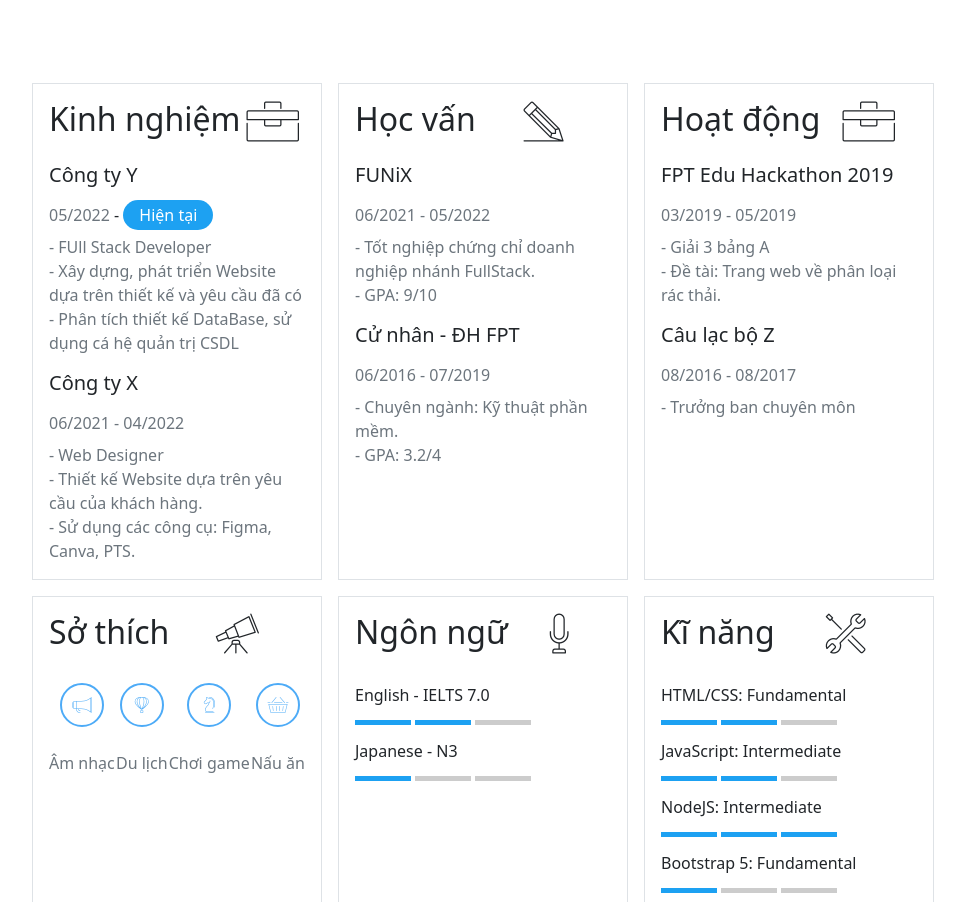
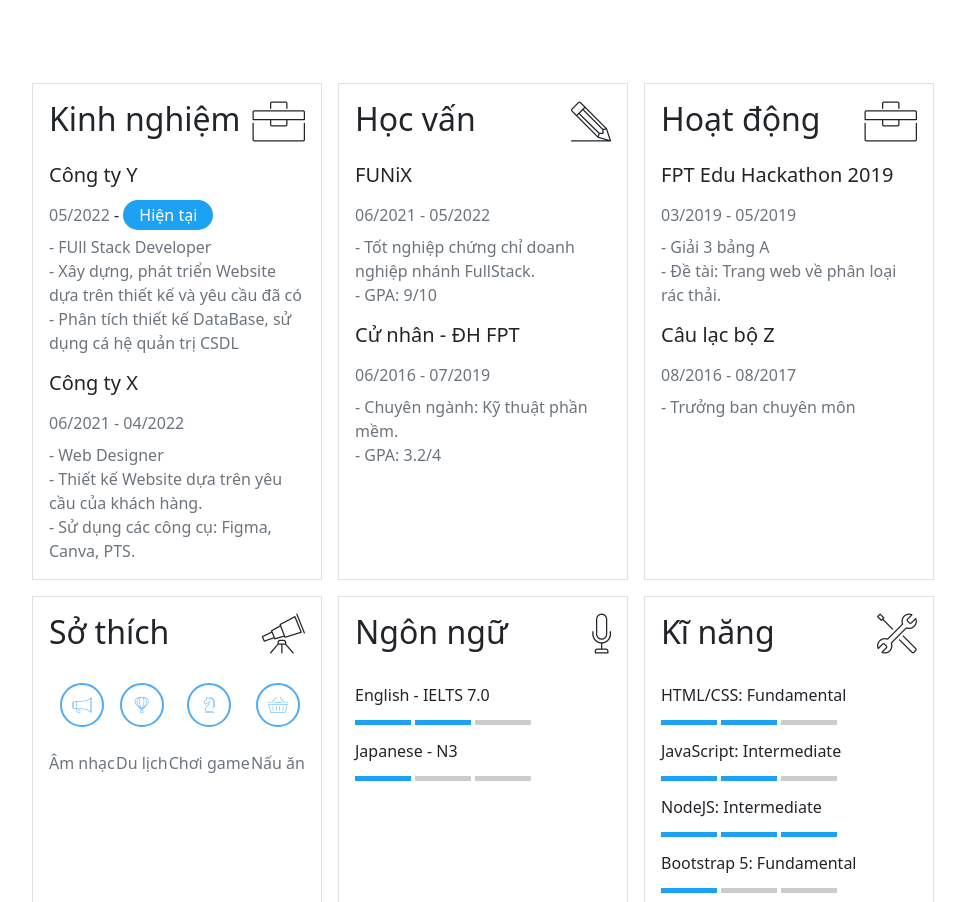
Before and after one commit to TrungHieu310/test3, a plain HTML site: page index.html in a window 1280 px wide. Shown: the part 979-1881 px from the top of the page, without its empty margins (157-1122 px from the left). Drawn offline with nearby package versions, Linux system fonts and the light colour scheme.

Commit message:
Update index.html

```diff
--- a/index.html
+++ b/index.html
@@ -143,7 +143,7 @@
           >
             <div class="d-flex justify-content-between align-items-center">
               <h1 class="fs-2">Kinh nghiệm</h1>
-              <span class="m-auto">
+              <span class="flex-end">
                 <i class="ic-toolbox fs-1"></i>
               </span>
             </div>
@@ -180,7 +180,7 @@
           >
             <div class="d-flex justify-content-between align-items-center">
               <h1 class="fs-2">Học vấn</h1>
-              <span class="m-auto">
+              <span class="flex-end">
                 <i class="ic-pencil fs-1"></i>
               </span>
             </div>
@@ -207,7 +207,7 @@
           >
             <div class="d-flex justify-content-between align-items-center">
               <h1 class="fs-2">Hoạt động</h1>
-              <span class="m-auto">
+              <span class="flex-end">
                 <i class="ic-toolbox fs-1"></i>
               </span>
             </div>
@@ -233,7 +233,7 @@
           >
             <div class="d-flex justify-content-between align-items-center">
               <h1 class="fs-2">Sở thích</h1>
-              <span class="m-auto">
+              <span class="flex-end">
                 <i class="ic-telescope fs-1"></i>
               </span>
             </div>
@@ -273,7 +273,7 @@
           >
             <div class="d-flex justify-content-between align-items-center">
               <h1 class="fs-2">Ngôn ngữ</h1>
-              <span class="m-auto">
+              <span class="flex-end">
                 <i class="ic-mic fs-1"></i>
               </span>
             </div>
@@ -303,7 +303,7 @@
           >
             <div class="d-flex justify-content-between align-items-center">
               <h1 class="fs-2">Kĩ năng</h1>
-              <span class="m-auto">
+              <span class="flex-end">
                 <i class="ic-tools-2 fs-1"></i>
               </span>
             </div>
```
